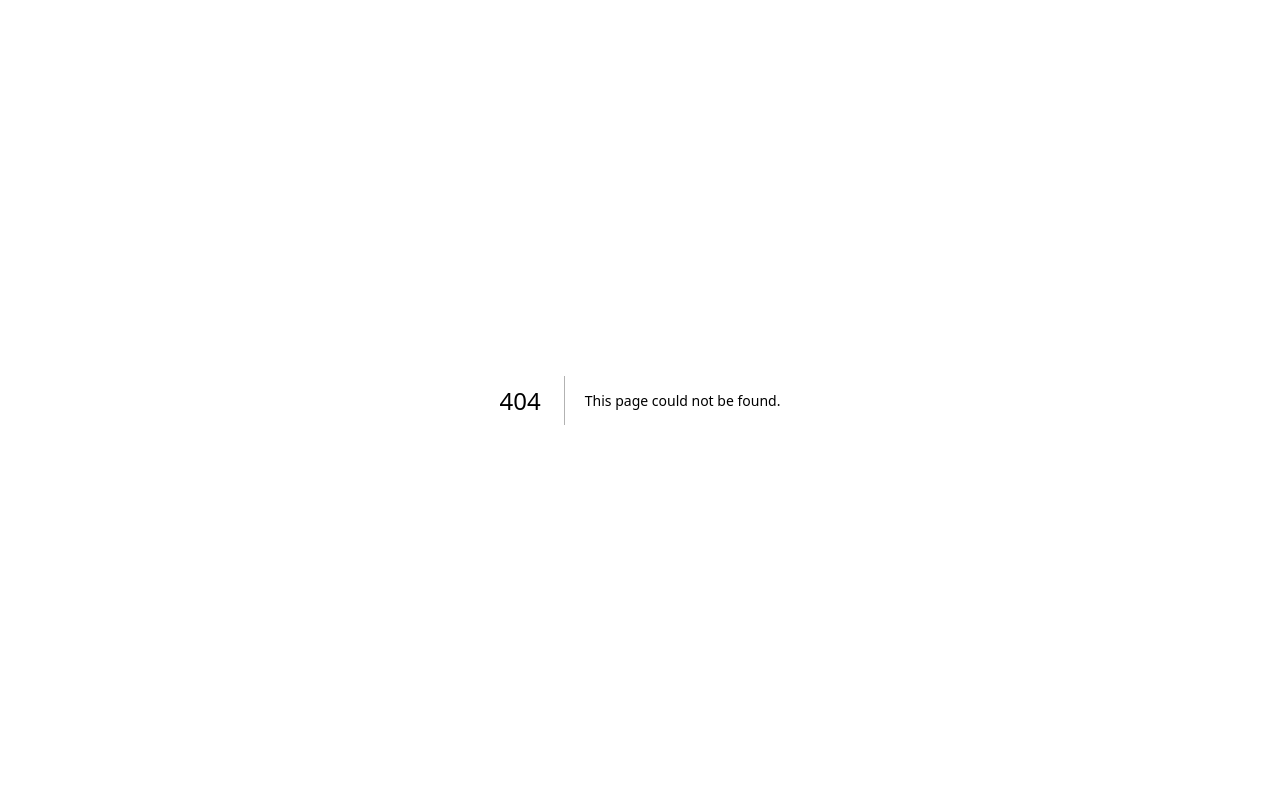
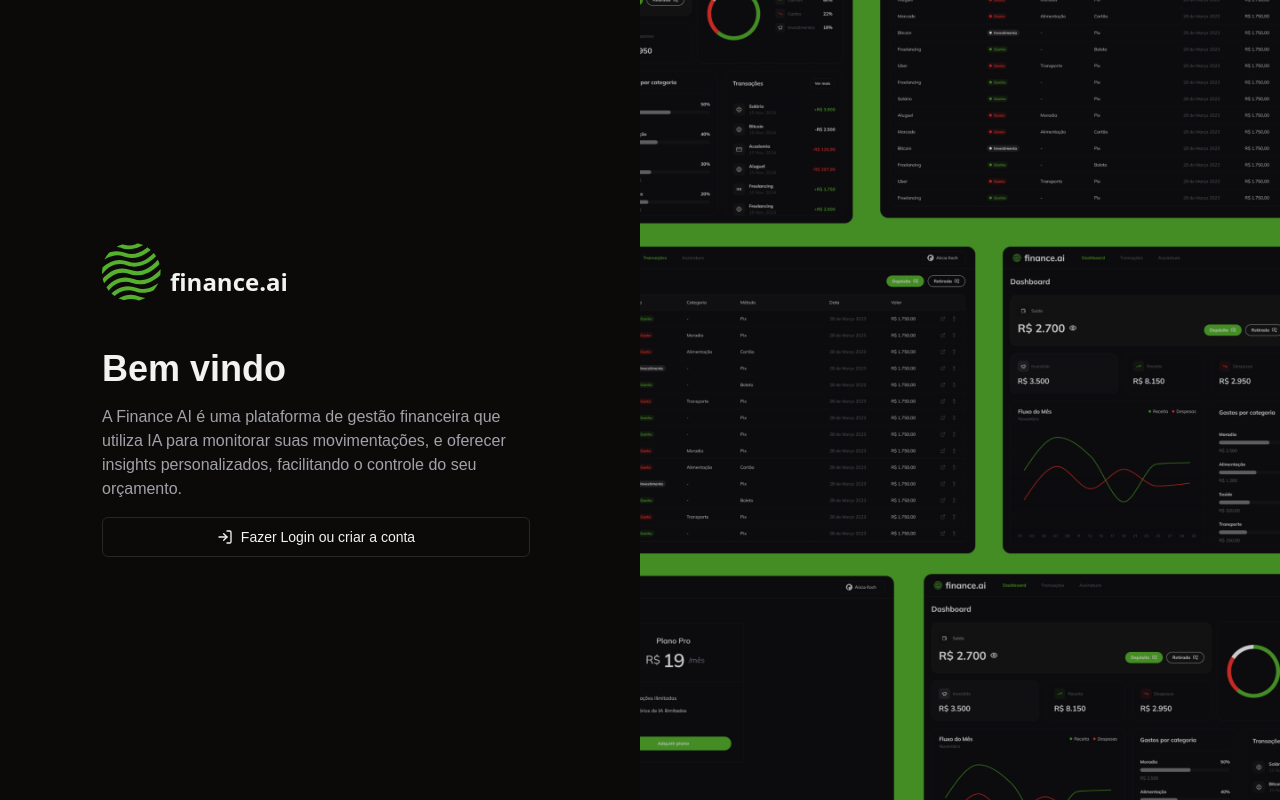
Before and after one commit to Fernandinprog/financ-ai, a Next.js app: page /login in a window 1280 px wide. Before the commit this address had no page. Built offline with nearby package versions, Linux system fonts and the light colour scheme.

Commit message:
add: login page

```diff
--- /dev/null
+++ b/app/login/page.tsx
@@ -0,0 +1,46 @@
+import Image from "next/image";
+import { Button } from "../_components/ui/button";
+import { LogInIcon } from "lucide-react";
+
+const Login = () => {
+  return (
+    <div className="grid h-full grid-cols-2">
+      {/* Formulário de Login */}
+      <div className="mx-auto flex h-full max-w-[500px] flex-col justify-center gap-4 p-8">
+        <div className="flex items-center gap-2">
+          <Image
+            src={"/Logo.svg"}
+            alt="Finance Ai logo"
+            width={60}
+            height={20}
+            className="mb-8"
+          />
+          <h1 className="mb-3 font-sans text-2xl font-bold">finance.ai</h1>
+        </div>
+
+        <h1 className="text-4xl font-bold">Bem vindo</h1>
+        <p className="text-muted-foreground">
+          A Finance AI é uma plataforma de gestão financeira que utiliza IA para
+          monitorar suas movimentações, e oferecer insights personalizados,
+          facilitando o controle do seu orçamento.
+        </p>
+        <Button variant={"outline"} className="mr-2">
+          <LogInIcon />
+          Fazer Login ou criar a conta
+        </Button>
+      </div>
+
+      {/* Imagem Login */}
+      <div className="relative h-full w-full">
+        <Image
+          src={"/login.png"}
+          alt="Faça seu Login"
+          fill
+          className="object-cover"
+        />
+      </div>
+    </div>
+  );
+};
+
+export default Login;
--- /dev/null
+++ b/app/subscription/page.tsx
@@ -0,0 +1,9 @@
+const SubscriptionPage = () => {
+    return (
+        <div>
+
+        </div>
+     );
+}
+
+export default SubscriptionPage;
--- /dev/null
+++ b/app/transactions/page.tsx
@@ -0,0 +1,7 @@
+const TransactionPage = () => {
+    return (
+        <div></div>
+     );
+}
+
+export default TransactionPage;
```
Also changed, not shown: public/Logo.svg (added), public/login.png (added).
